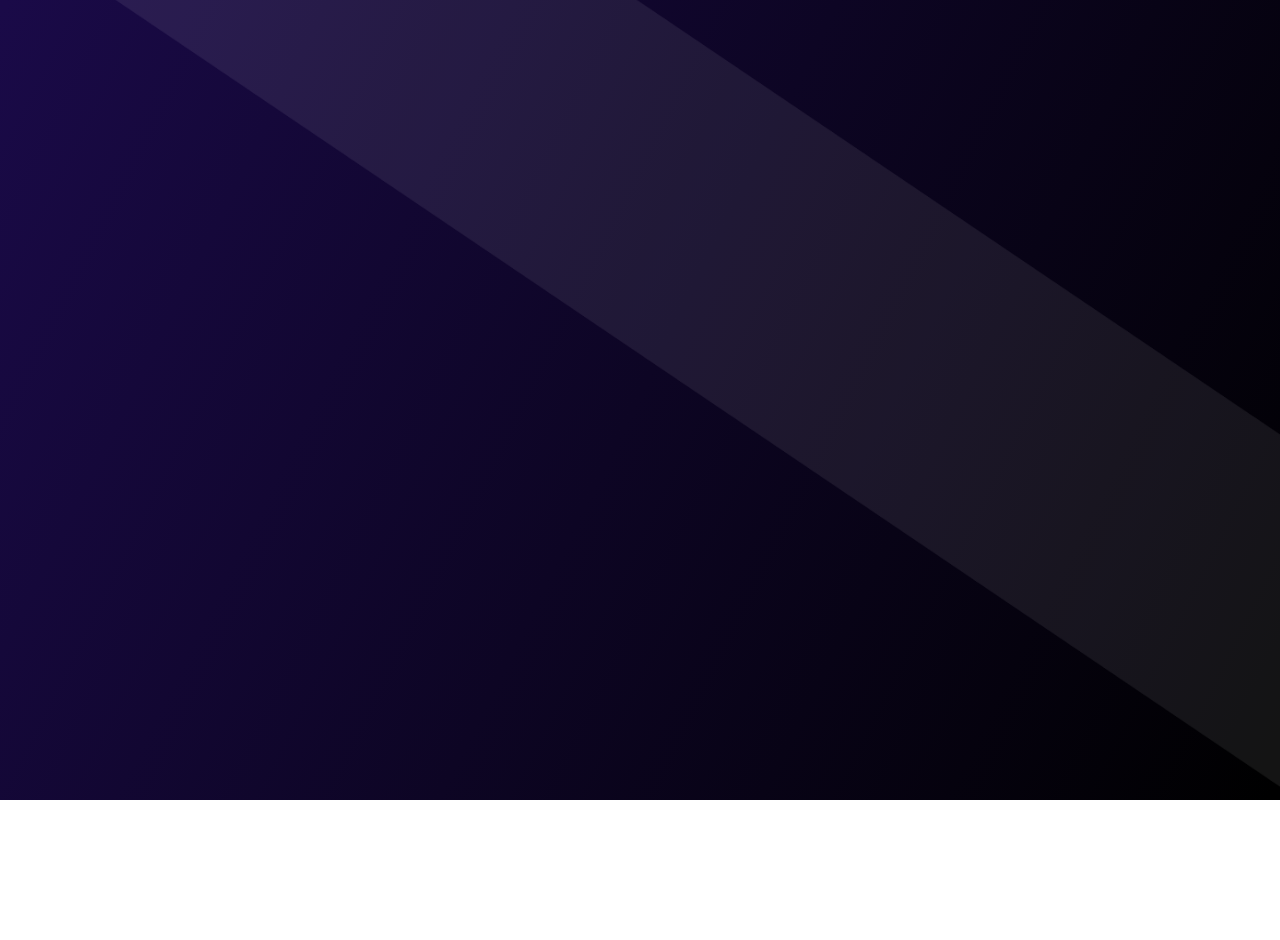
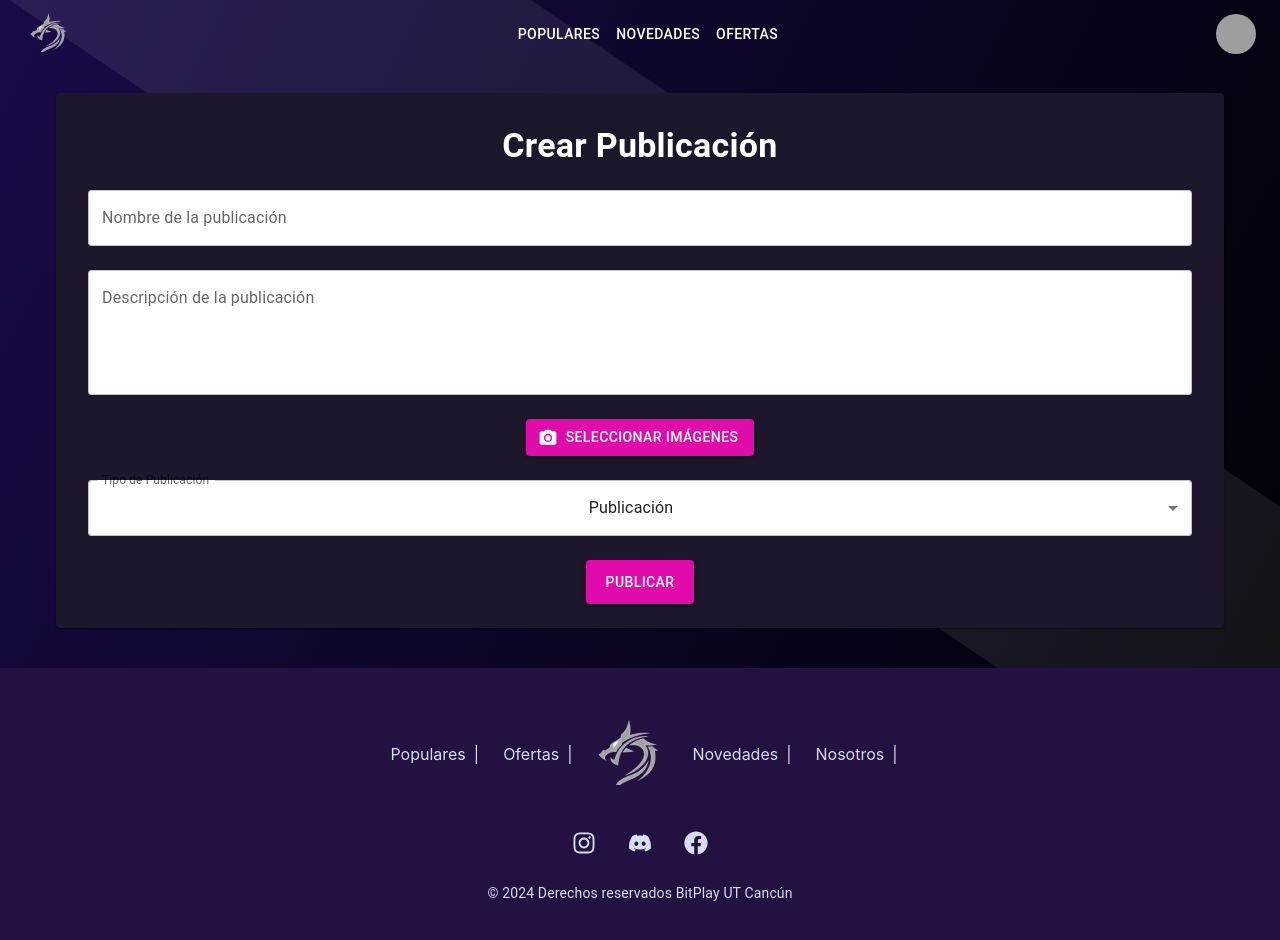
Before and after one commit to Thiago2309/PaginaVideojuego, a React (Create React App) app: page /publicnew in a window 1280 px wide. Before the commit this address had no page. Shown: the top 940 px of the page. Before the commit the page ends 800 px from the top, so only its background shows below. Built offline with nearby package versions, Linux system fonts and the light colour scheme; grey boxes are pictures that could not be loaded.

Commit message:
Primer comit de publicacion V1

```diff
--- /dev/null
+++ b/src/Components/PublicNew/Public.tsx
@@ -0,0 +1,105 @@
+import React, { useState } from "react";
+import { Card, CardContent, Grid, Typography, TextField, Button, MenuItem, FormControl, Select, InputLabel, SelectChangeEvent } from '@mui/material';
+import { PhotoCamera } from "@mui/icons-material";
+
+const Public: React.FC = () => {
+    const [postType, setPostType] = useState<string>('Publicación');
+    const [link, setLink] = useState<string>('');
+
+    const handlePostTypeChange = (event: SelectChangeEvent<string>) => {
+        setPostType(event.target.value as string);
+        if (event.target.value !== 'Oferta') {
+            setLink('');
+        }
+    };
+
+    return (
+        <Card sx={{ backgroundColor: "#1C172B", width: "100%" }}>
+            <CardContent sx={{ padding: 4 }}>
+                <Grid container direction="column" spacing={3}>
+                    <Grid item>
+                        <Typography variant="h4" component="div" sx={{ fontWeight: "bold", color: "#ffffff" }}>
+                            Crear Publicación
+                        </Typography>
+                    </Grid>
+
+                    <Grid item>
+                        <TextField
+                            label="Nombre de la publicación"
+                            variant="outlined"
+                            fullWidth
+                            sx={{ backgroundColor: "#ffffff", borderRadius: 1 }}
+                        />
+                    </Grid>
+
+                    <Grid item>
+                        <TextField
+                            label="Descripción de la publicación"
+                            variant="outlined"
+                            fullWidth
+                            multiline
+                            rows={4}
+                            sx={{ backgroundColor: "#ffffff", borderRadius: 1 }}
+                        />
+                    </Grid>
+
+                    <Grid item>
+                        <Button
+                            variant="contained"
+                            component="label"
+                            startIcon={<PhotoCamera />}
+                            sx={{ backgroundColor: "#E10AAB", color: "#ffffff" }}
+                        >
+                            Seleccionar imágenes
+                            <input
+                                type="file"
+                                hidden
+                                multiple
+                                accept="image/*"
+                            />
+                        </Button>
+                    </Grid>
+
+                    <Grid item>
+                        <FormControl fullWidth variant="outlined" sx={{ backgroundColor: "#ffffff", borderRadius: 1 }}>
+                            <InputLabel id="post-type-label">Tipo de Publicación</InputLabel>
+                            <Select
+                                labelId="post-type-label"
+                                value={postType}
+                                onChange={handlePostTypeChange}
+                                label="Tipo de Publicación"
+                            >
+                                <MenuItem value="Publicación">Publicación</MenuItem>
+                                <MenuItem value="Oferta">Oferta</MenuItem>
+                            </Select>
+                        </FormControl>
+                    </Grid>
+
+                    {postType === 'Oferta' && (
+                        <Grid item>
+                            <TextField
+                                label="Link de la publicación"
+                                variant="outlined"
+                                fullWidth
+                                value={link}
+                                onChange={(e) => setLink(e.target.value)}
+                                sx={{ backgroundColor: "#ffffff", borderRadius: 1 }}
+                            />
+                        </Grid>
+                    )}
+
+                    <Grid item>
+                        <Button
+                            variant="contained"
+                            sx={{ backgroundColor: "#E10AAB", color: "#ffffff", padding: "10px 20px" }}
+                        >
+                            Publicar
+                        </Button>
+                    </Grid>
+                </Grid>
+            </CardContent>
+        </Card>
+    );
+};
+
+export default Public;
--- /dev/null
+++ b/src/pages/PublicNew/PublicNew.tsx
@@ -0,0 +1,42 @@
+import React from "react";
+import {
+  Card,
+  Grid,
+  CardContent,
+  Typography,
+  Avatar,
+  Box,
+} from "@mui/material";
+import { Comment, ThumbUp, ThumbDown } from "@mui/icons-material";
+import { useNavigate } from "react-router-dom";
+import Navegador from "../../layout/Navegador/Navegador";
+import Games from "../../Components/Comments/Game";
+import FooterView from "../../layout/Footer/FooterView";
+import Public from "../../Components/PublicNew/Public";
+
+const PublicNew: React.FC = () => {
+  const navigate = useNavigate();
+
+  const handleBackClick = () => {
+    navigate("/");
+  };
+
+  return (
+    <div>
+      <Navegador />
+      <Box sx={{ flexGrow: 1, p: 3, mx: { xs: 2, sm: 3, md: 5, lg: 4 } }}>
+        <Grid>
+          <Grid item xs={12} md={4}>
+            <Public />
+          </Grid>
+        </Grid>
+      </Box>
+      <Box sx={{ display: 'flex', gap: '1rem', marginTop: '1rem', justifyContent: 'center' }}>
+        {FooterView()}
+      </Box>
+    </div>
+  );
+  // <Grid container spacing={2}> para dividirlo en partes
+};
+
+export default PublicNew;
--- a/src/routes/routes.tsx
+++ b/src/routes/routes.tsx
@@ -5,6 +5,7 @@
 import Register from "../pages/Register/Register";
 import GameDetails from "../pages/GameDetails/GameDetails";
 import GameOfferts from "../pages/GameOffert/GameOfferts";
+import PublicNew from "../pages/PublicNew/PublicNew";
 import PrivateRoute from "./PrivateRoute";
 import { AuthProvider } from "../context/AuthContext";
 
@@ -18,6 +19,7 @@
           <Route path="/register" element={<Register />} />
           <Route path="/gamedetails" element={<GameDetails />} />
           <Route path="/gameofferts" element={<GameOfferts />} />
+          <Route path="/publicnew" element={<PublicNew />} />
         </Routes>
       </AuthProvider>
     </Router>
```
